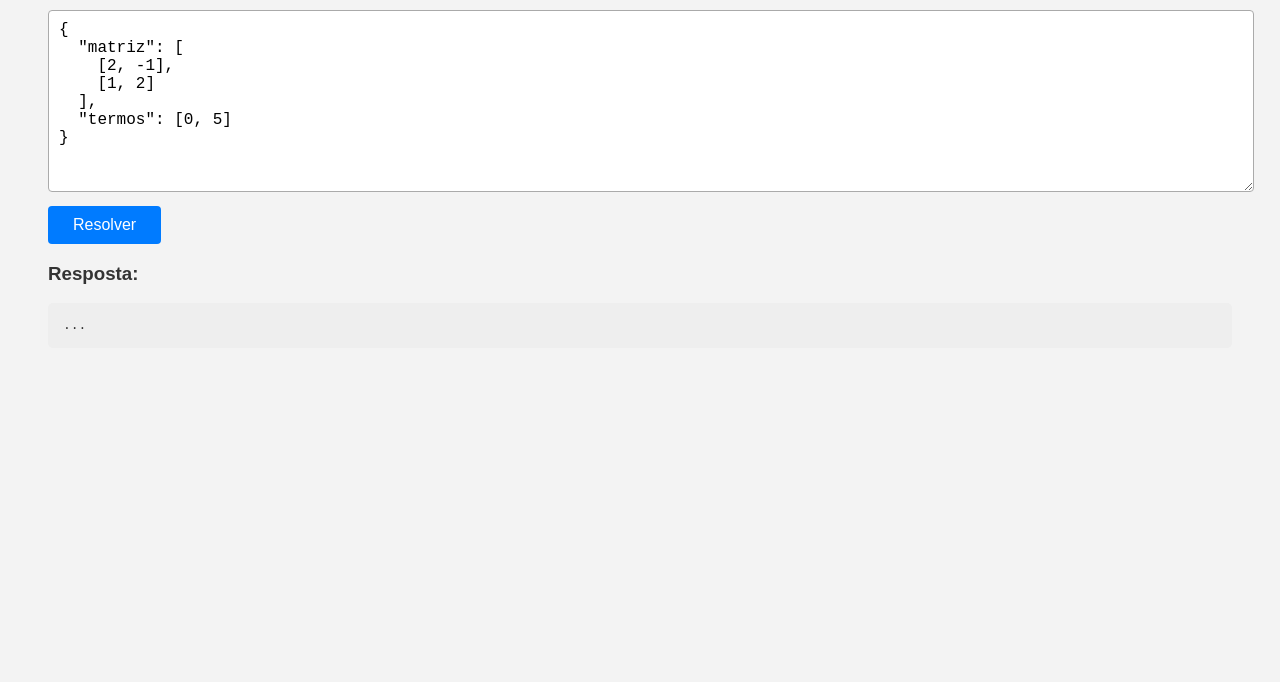
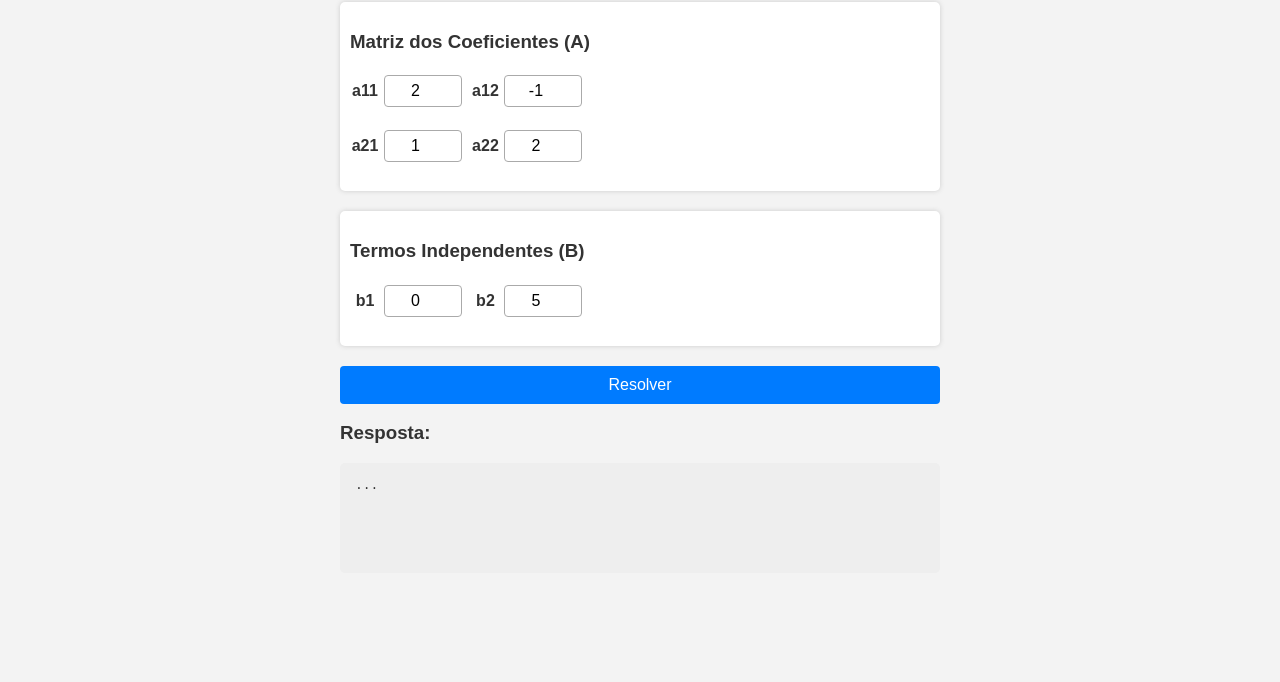
Before and after one commit to FogacaVM/Calculadorasistemalinear, a plain HTML site: page frontend/index.html in a window 1280 px wide. Shown: the part 118-800 px from the top of the page. Drawn offline with Linux system fonts and the light colour scheme.

Commit message:
Tudo3ComHTML

```diff
--- a/frontend/index.html
+++ b/frontend/index.html
@@ -1,7 +1,7 @@
 <!DOCTYPE html>
 <html lang="pt-br">
 <head>
-  <meta charset="UTF-8">
+  <meta charset="UTF-8" />
   <title>Calculadora de Sistema Linear</title>
   <style>
     body {
@@ -9,19 +9,37 @@
       background-color: #f3f3f3;
       padding: 40px;
       color: #333;
+      max-width: 600px;
+      margin: auto;
     }
     h1 {
       text-align: center;
       color: #444;
     }
-    textarea {
-      width: 100%;
-      height: 160px;
-      font-family: monospace;
+    label {
+      display: inline-block;
+      width: 30px;
+      text-align: center;
+      font-weight: bold;
+    }
+    input[type=number] {
+      width: 60px;
+      padding: 6px 8px;
+      margin: 4px;
       font-size: 16px;
-      padding: 10px;
       border: 1px solid #aaa;
       border-radius: 4px;
+      text-align: center;
+    }
+    .linha {
+      margin-bottom: 15px;
+    }
+    .matriz, .termos {
+      margin-bottom: 20px;
+      padding: 10px;
+      background-color: #fff;
+      border-radius: 5px;
+      box-shadow: 0 0 5px #ccc;
     }
     button {
       margin-top: 10px;
@@ -32,6 +50,8 @@
       color: white;
       border-radius: 4px;
       cursor: pointer;
+      display: block;
+      width: 100%;
     }
     button:hover {
       background-color: #0056b3;
@@ -41,29 +61,56 @@
       padding: 15px;
       border-radius: 5px;
       white-space: pre-wrap;
+      min-height: 80px;
     }
   </style>
 </head>
 <body>
-  <h1>Calculadora de Sistema Linear</h1>
-  <textarea id="jsonInput">{
-  "matriz": [
-    [2, -1],
-    [1, 2]
-  ],
-  "termos": [0, 5]
-}</textarea>
+  <h1>Calculadora de Sistema Linear 2x2</h1>
+
+  <div class="matriz">
+    <h3>Matriz dos Coeficientes (A)</h3>
+    <div class="linha">
+      <label for="a11">a11</label><input type="number" step="any" id="a11" value="2" />
+      <label for="a12">a12</label><input type="number" step="any" id="a12" value="-1" />
+    </div>
+    <div class="linha">
+      <label for="a21">a21</label><input type="number" step="any" id="a21" value="1" />
+      <label for="a22">a22</label><input type="number" step="any" id="a22" value="2" />
+    </div>
+  </div>
+
+  <div class="termos">
+    <h3>Termos Independentes (B)</h3>
+    <div class="linha">
+      <label for="b1">b1</label><input type="number" step="any" id="b1" value="0" />
+      <label for="b2">b2</label><input type="number" step="any" id="b2" value="5" />
+    </div>
+  </div>
+
   <button onclick="enviar()">Resolver</button>
+
   <h3>Resposta:</h3>
   <pre id="resposta">...</pre>
 
   <script>
     function enviar() {
-      const json = document.getElementById("jsonInput").value;
+      // Monta o JSON com os valores digitados
+      const jsonObj = {
+        matriz: [
+          [parseFloat(document.getElementById('a11').value), parseFloat(document.getElementById('a12').value)],
+          [parseFloat(document.getElementById('a21').value), parseFloat(document.getElementById('a22').value)]
+        ],
+        termos: [
+          parseFloat(document.getElementById('b1').value),
+          parseFloat(document.getElementById('b2').value)
+        ]
+      };
+
       fetch("http://localhost:8080/resolver", {
         method: "POST",
         headers: { "Content-Type": "application/json" },
-        body: json
+        body: JSON.stringify(jsonObj)
       })
       .then(response => response.json())
       .then(data => {
```
